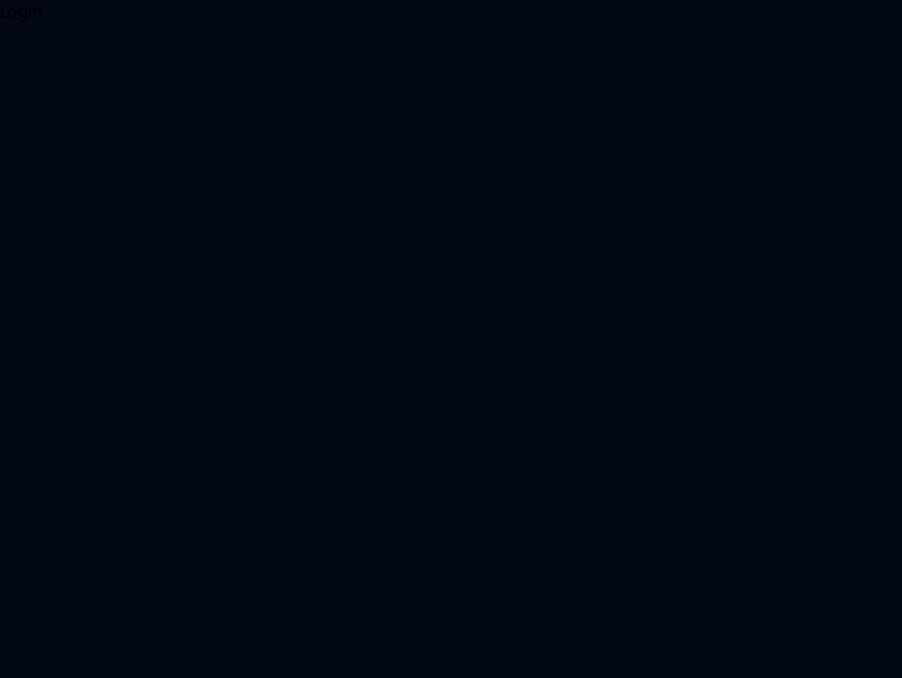
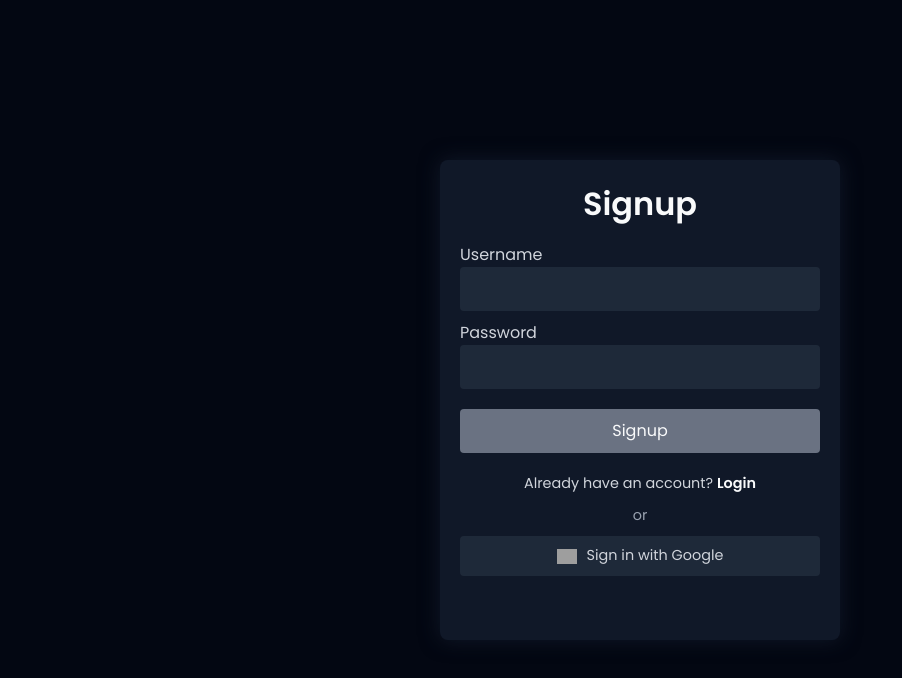
Before and after one commit to DmitroMeoww/DmitroMeow, a SvelteKit app in the folder svelte/: page /join in a window 1280 px wide. Shown: the top 678 px of the page, without its empty margins (0-902 px from the left). Built offline with nearby package versions, Linux system fonts and the light colour scheme; grey boxes are pictures that could not be loaded.

Commit message:
IM GONNA DIE

```diff
--- a/svelte/package.json
+++ b/svelte/package.json
@@ -28,7 +28,7 @@
 		"prettier-plugin-svelte": "^3.3.3",
 		"prettier-plugin-tailwindcss": "^0.6.11",
 		"svelte": "^5.0.0",
-		"tailwindcss": "^4.0.0",
+		"tailwindcss": "^4.1.8",
 		"vite": "^6.2.6"
 	},
 	"dependencies": {
--- a/svelte/src/routes/join/+page.svelte
+++ b/svelte/src/routes/join/+page.svelte
@@ -1,17 +1,138 @@
 <script>
   // No need to import tailwindcss here
-  let status = "Login";
+  let status = "Signup";
+  let otherstatus = "Already have an account?";
+  let otherstatusaction = "Login";
+
+  function submit(event) {
+    // handle form submission here
+    // e.g., send data to server or update state
+  }
 </script>
 
-<div class="container">
+<form class="container" on:submit|preventDefault={submit}>
     <h1>{status}</h1>
-</div>
+    <fieldset>
+      <legend>Username</legend>
+      <input type="text"/>
+    </fieldset>
+        <fieldset>
+      <legend>Password</legend>
+      <input type="password"/>
+    </fieldset>
+    <button class="submit">
+      {status}
+    </button>
+        <button class="switchaction">{otherstatus} <span class="action">{otherstatusaction}</span></button>
+    <p class="or">or</p>
+    <button class="google">
+      <img src="https://brandlogos.net/wp-content/uploads/2025/05/google_icon_2025-logo_brandlogos.net_qm5ka-512x523.png" alt="Google logo" width="20" height="20" />
+      <p class="siwg">Sign in with Google</p>
+    </button>
+
+</form>
 
 <style>
   @import url('https://fonts.googleapis.com/css2?family=Poppins:wght@400;600&display=swap');
-  @import 'tailwindcss';
+  @import "tailwindcss";
   :global(body) {
     font-family: 'Poppins', sans-serif;
-    background-color: theme(--color-gray-950); /* or any valid color, or remove this line to use Tailwind classes */
+    background-color: theme(--color-gray-950);
   }
-</style>
+  .container {
+    background-color: theme(--color-gray-900);
+    top: 50%;
+    left: 50%;
+    transform: translate(-50%, -50%);
+    position: absolute;
+    display: flex;
+    flex-direction: column;
+    width: 90%;
+    aspect-ratio: 1/1.2;
+    max-width: 400px;
+    padding: 20px;
+    border-radius: 8px;
+    box-shadow: 0 0 20px theme(--color-gray-900);
+    gap: 10px;
+  }
+  h1 {
+    color: theme(--color-gray-50);
+    text-align: center;
+    font-size: 2rem;
+    margin-bottom: 5px;
+    font-weight: 600;
+  }
+  legend {
+    color: theme(--color-gray-300);
+  }
+  input {
+    background-color: theme(--color-gray-800);
+    border-radius: 8px;
+    width: 100%;
+    padding: 10px 5px;
+    border: none;
+    border-radius: 4px;
+    color: theme(--color-gray-50);
+    font-size: 1rem;
+        transition: box-shadow 0.1s ease;
+  }
+  input:focus {
+    outline: none;
+    box-shadow: 0 0 5px theme(--color-gray-600);
+  }
+  .submit {
+    background-color: theme(--color-gray-500);
+    color: theme(--color-gray-50);
+    border: none;
+    padding: 10px 5px;
+    border-radius: 4px;
+    font-weight: 400;
+    margin-top: 10px;
+    cursor: pointer;
+    transition: 0.3s ease;
+  }
+  .submit:hover {
+    background-color: theme(--color-gray-600);
+    box-shadow: 0 0 5px theme(--color-gray-600);
+  }
+  .submit:active {
+    background-color: theme(--color-gray-700);
+        box-shadow: 0 0 5px theme(--color-gray-700);
+  }
+  .switchaction {
+    background-color: transparent;
+    color: theme(--color-gray-300);
+    border: none;
+    cursor: pointer;
+    font-size: 0.9rem;
+    text-align: center;
+    margin-top: 10px;
+    cursor:default;
+  }
+  .action {
+    color: theme(--color-gray-50);
+    font-weight: 600;
+    cursor: pointer;
+  }
+  p{
+    color: theme(--color-gray-300);
+    text-align: center;
+    font-size: 0.9rem;
+  }
+  .or {
+    color: theme(--color-gray-400);
+  }
+  .google {
+    background-color: theme(--color-gray-800);
+    display : flex;
+    gap: 10px;
+    width: 100%;
+    height: 40px;
+    border-radius: 4px;
+    display: flex;
+    align-items: center;
+    justify-content: center;
+    cursor: pointer;
+    transition: 0.3s ease;
+  }
+  </style>
--- /dev/null
+++ b/svelte/tailwind.config.js
@@ -0,0 +1,15 @@
+/** @type {import('tailwindcss').Config} */
+export default {
+  content: ['./src/**/*.{html,js,svelte,ts}'],
+  theme: {
+    extend: {
+      colors: {
+        // Add custom colors if needed
+      }
+    },
+  },
+  plugins: [
+    require('@tailwindcss/forms'),
+    require('@tailwindcss/typography')
+  ],
+}
```
Also changed, not shown: 1 other file (tests, documents, lock files or other folders).
